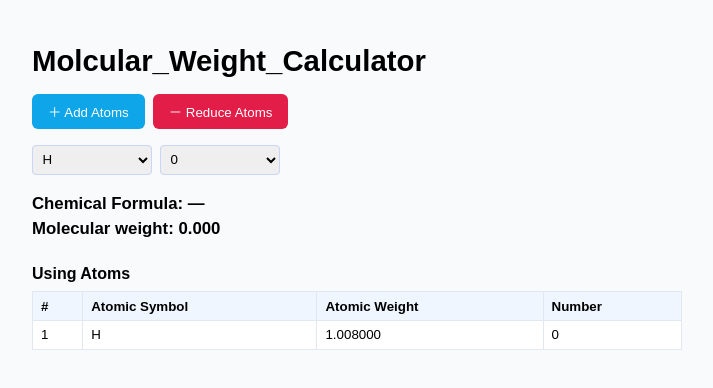
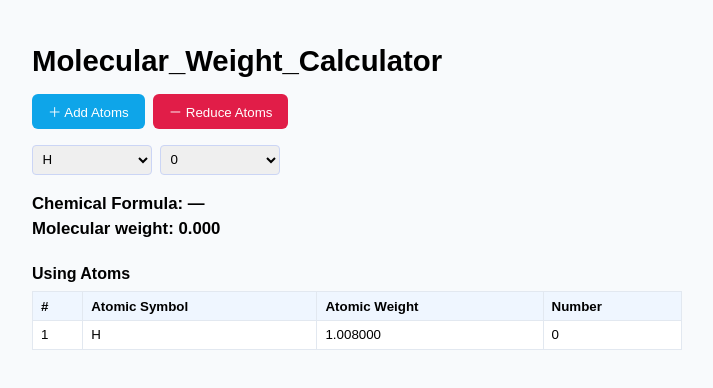
Before and after one commit to forestbambooo/molecular-weight-calculator, a plain HTML site: page index.html in a window 1280 px wide. Shown: the whole page, without its empty margins (158-871 px from the left). Drawn offline with Linux system fonts and the light colour scheme.

```diff
--- a/index.html
+++ b/index.html
@@ -2,7 +2,8 @@
 <html lang="ja">
 <head>
   <meta charset="UTF-8" />
-  <title>Molcular_Weight_Calculator</title>
+  <title>Molecular Weight Calculator | 分子量計算ツール</title>
+  <meta name="description" content="原子を選んで個数を指定するだけで分子量と化学式を自動計算するオンライン分子量計算機です。スマホ対応。">
   <meta name="viewport" content="width=device-width, initial-scale=1" />
   <style>
     body {
@@ -90,7 +91,7 @@
   </style>
 </head>
 <body>
-  <h1>Molcular_Weight_Calculator</h1>
+  <h1>Molecular_Weight_Calculator</h1>
 
   <div class="controls">
     <button id="add-btn">＋ Add Atoms</button>
```
Also changed, not shown: 1 other file.
